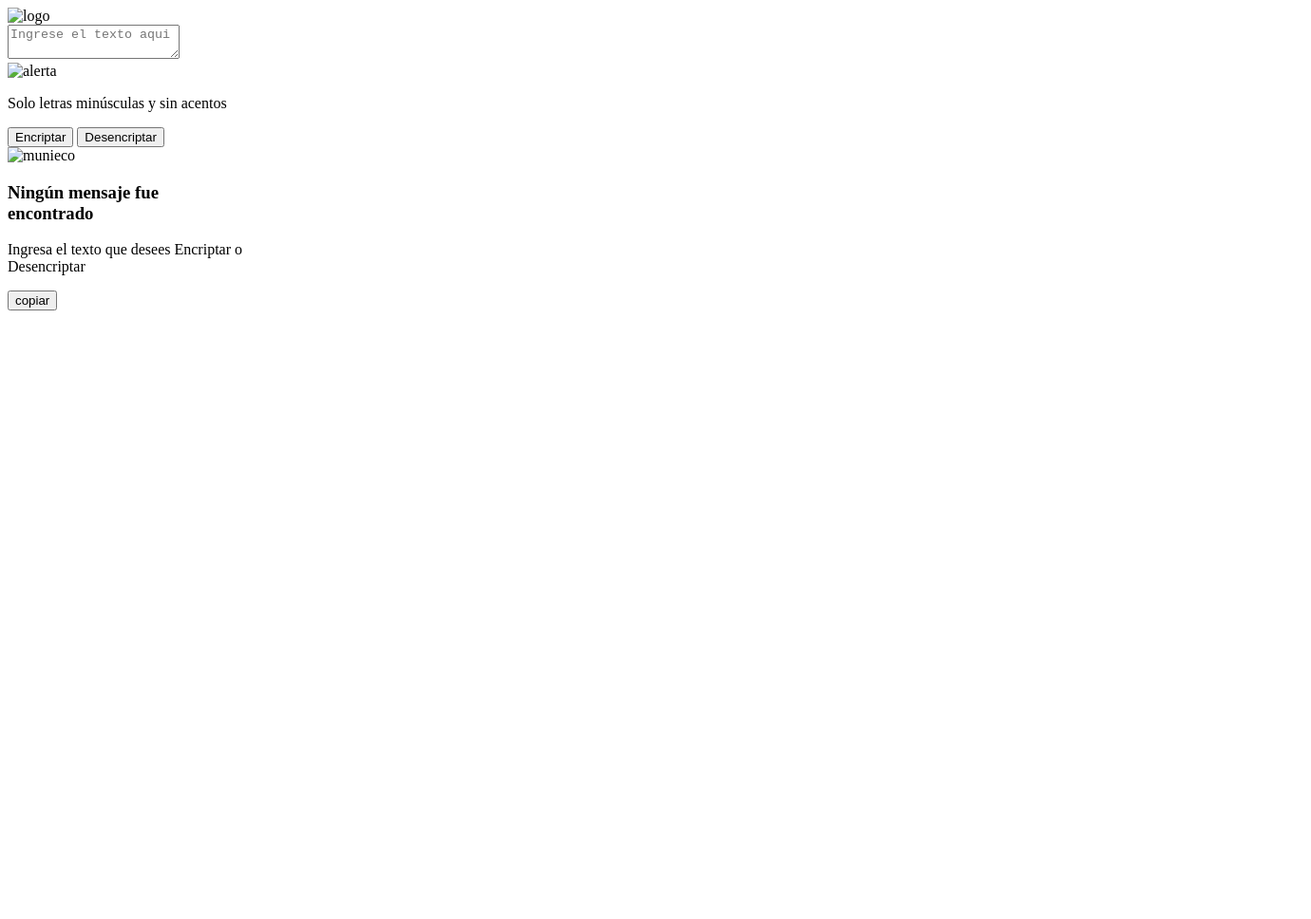
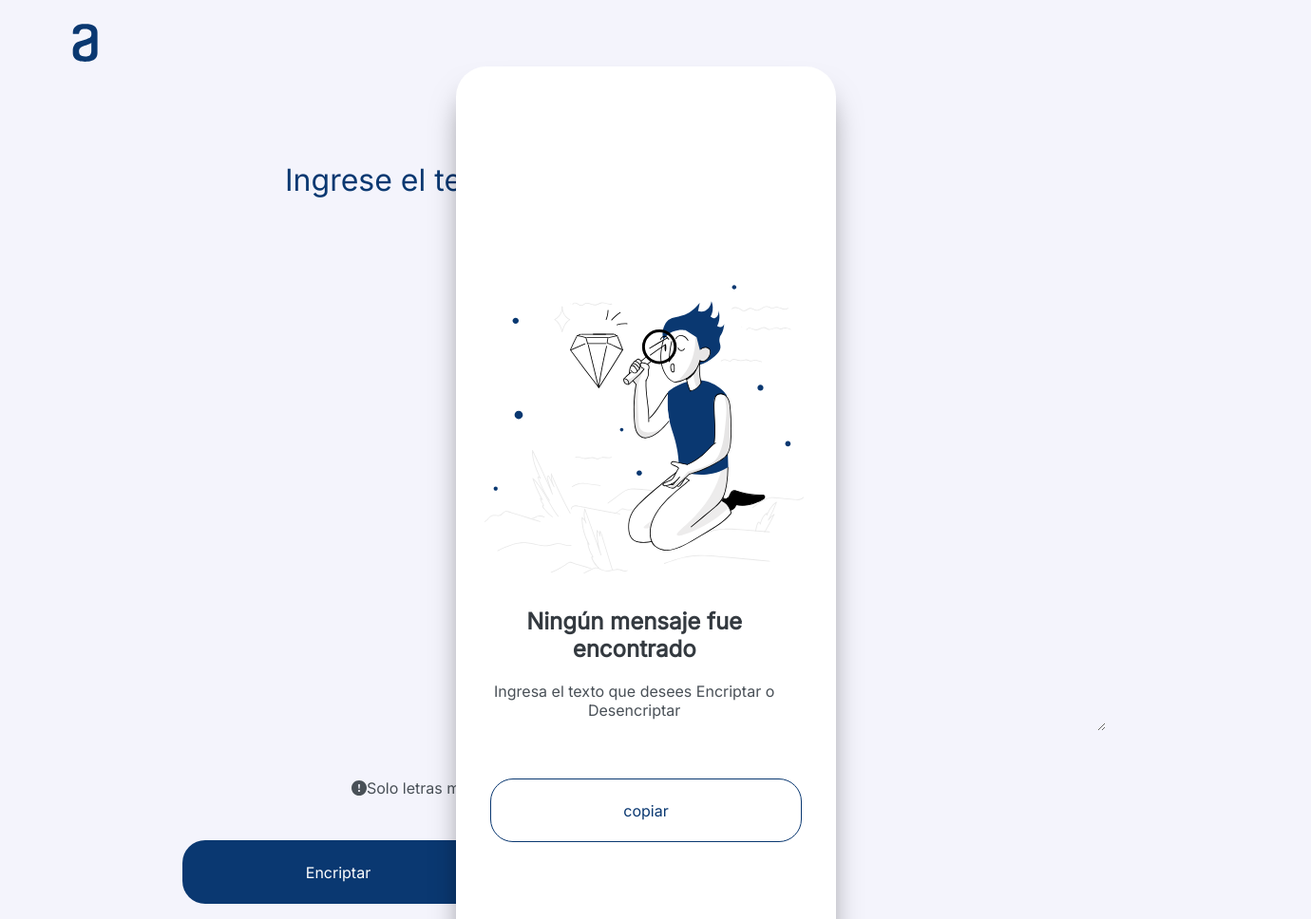
Before and after one commit to FSilvaV/Encriptador, a plain HTML site: page index.html in a window 1280 px wide. Shown: the top 968 px of the page at 95% size, 1380 px wide, since content can reach past the window. Before the commit the page ends 800 px from the top, so only its background shows below. Drawn offline with Linux system fonts and the light colour scheme; the site is published under a folder, as on GitHub Pages, so addresses that start at the root find nothing.

Commit message:
Update de Index

```diff
--- a/index.html
+++ b/index.html
@@ -3,19 +3,19 @@
 <head>
     <meta charset="UTF-8">
     <meta name="viewport" content="width=device-width, initial-scale=1.0">
-    <link rel="stylesheet" href="/style.css">
+    <link rel="stylesheet" href="style.css">
     <link href="https://fonts.googleapis.com/css2?family=Inter:wght@200;300;400&display=swap" rel="stylesheet">
     <title>Encriptador Challenge</title>
 </head>
 <body>
-    <header><img class="logo" src="/Imagenes/Logo.svg" alt="logo"></header>
+    <header><img class="logo" src="Imagenes/Logo.svg" alt="logo"></header>
     <main>
         <section class="seccion1">
             <div class="contenedor-cajatexto">
                 <textarea placeholder="Ingrese el texto aqui" class="cajatexto"></textarea>
             </div>
             <div class="alerta">
-                <img src="/Imagenes/alerta.svg" alt="alerta">
+                <img src="Imagenes/alerta.svg" alt="alerta">
                 <p>Solo letras minúsculas y sin acentos</p>
             </div>
             <div class="contenedor-botones">
@@ -25,7 +25,7 @@
         </section>
         <section class="seccion2">
             <div class="contenedor-munieco">
-                <img src="/Imagenes/Muñeco.svg" alt="munieco">
+                <img src="Imagenes/Muñeco.svg" alt="munieco">
             </div>
             <div class="contenedor-parrafo">
                 <h3>Ningún mensaje fue <br> encontrado </h3>
@@ -39,6 +39,6 @@
             </div>
         </section>
     </main>
-
+    <script src="script.js"></script>
 </body>
 </html>
```
